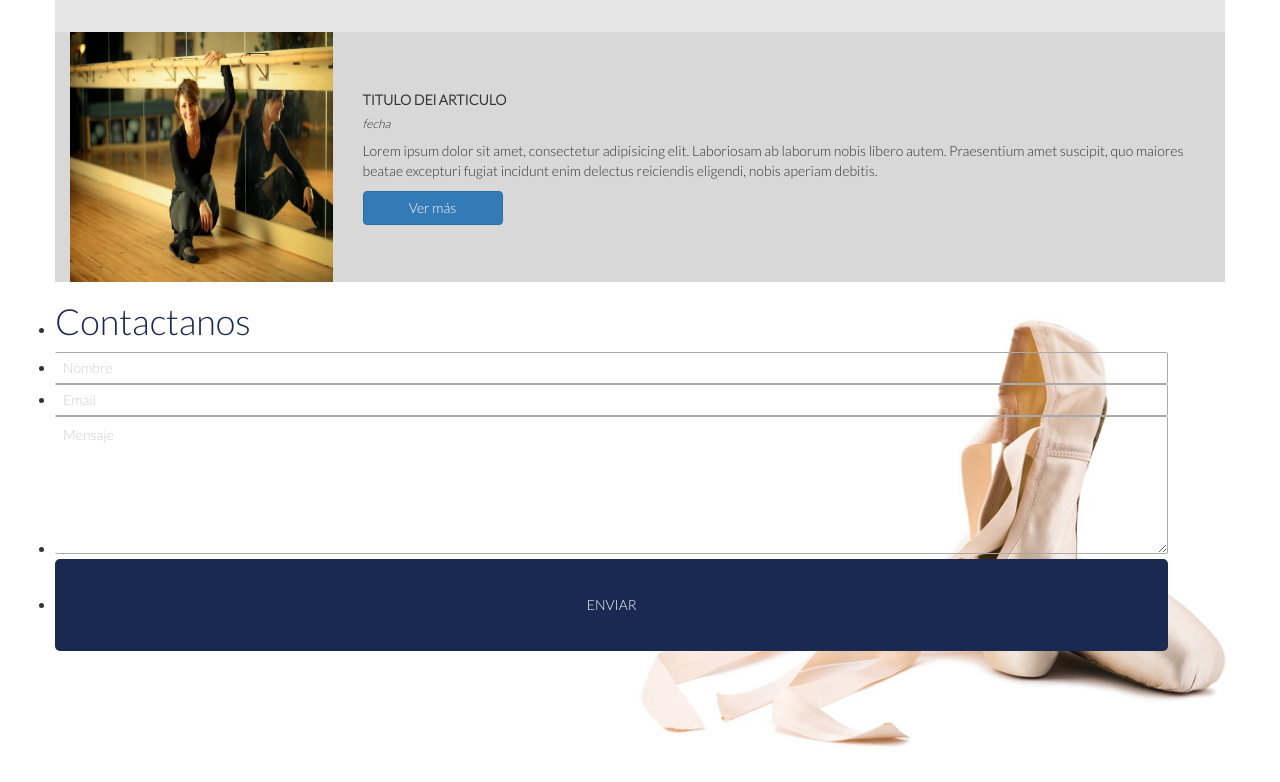
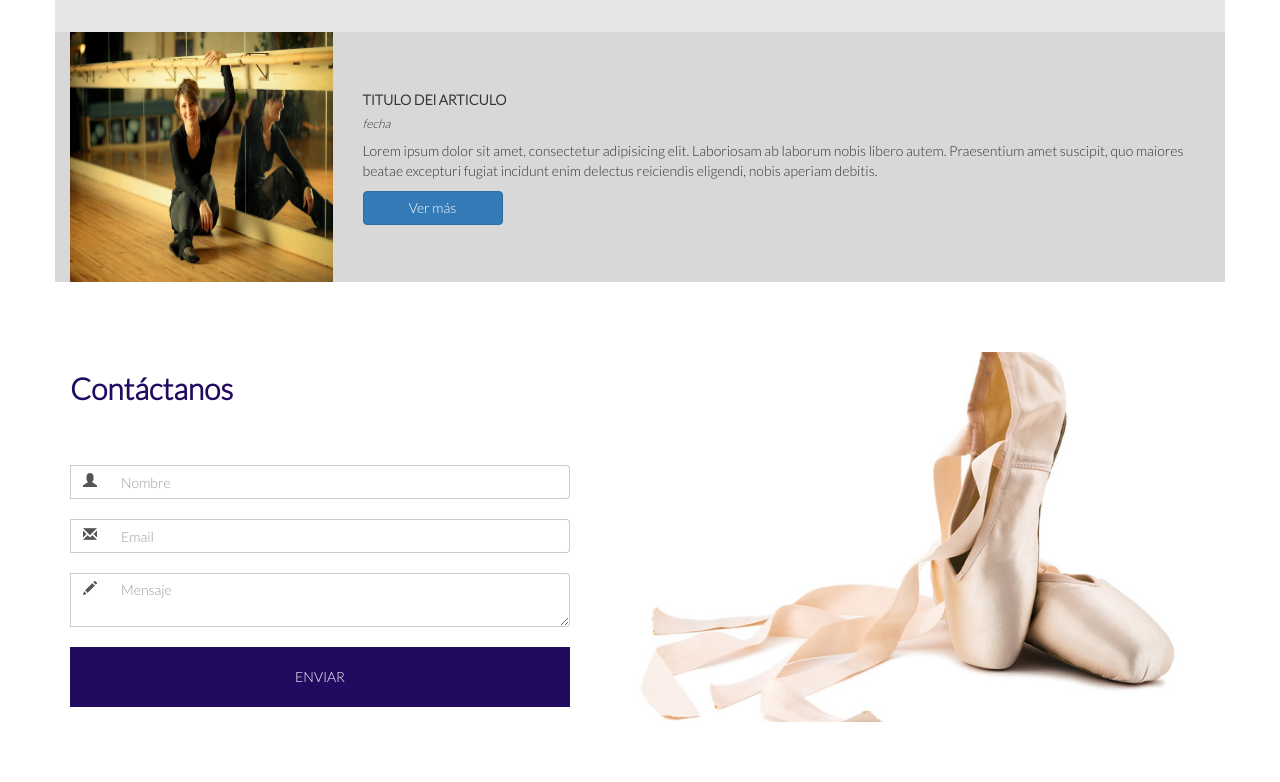
Before and after one commit to ZareMendozaC/danza-arte, a plain HTML site: page blog.html in a window 1280 px wide. Shown: the part 626-1408 px from the top of the page. After the commit the page ends 1348 px from the top, so only its background shows below. Drawn offline with nearby package versions, Linux system fonts and the light colour scheme; files that its build step writes are made by us from their sources.

Commit message:
add form

```diff
--- a/blog.html
+++ b/blog.html
@@ -1,24 +1,22 @@
 <!DOCTYPE html>
 <html>
 <head>
+    <meta name="viewport" content="width=device-width, initial-scale=1, maximum-scale=1, user-scalable=no">
 	<meta charset="UTF-8">
 	<title>Escuela de Danza</title>
 	<link rel='stylesheet' type='text/css' href='http://fonts.googleapis.com/css?family=Montserrat:400,700'>
-	<link rel="stylesheet" type="text/css" href="css/grid-system.css">
+
+	<link rel="stylesheet" type="text/css" href="bootstrap/css/bootstrap.css">
+	<script src="bootstrap/js/jquery.min.js"></script>
+    <script src="bootstrap/js/bootstrap.js"></script>
+
 	<link rel="stylesheet" type="text/css" href="css/utilities.css">
 	<link rel="stylesheet" type="text/css" href="css/common.css">
-	<link rel="stylesheet" type="text/css" href="css/blog.css">
-	<meta name="viewport" content="width=device-width, user-scalable=no, initial-scale=1.0, maximun-scale1.0, minimun-scale-1.0">
-    <link rel="stylesheet" type="text/css" href="styles/css/bootstrap.min.css">
-    <link rel="stylesheet" type="text/css" href="css/main.css">
-    <link rel="stylesheet" href="https://maxcdn.bootstrapcdn.com/bootstrap/3.3.7/css/bootstrap.min.css">
-	<!-- jQuery library -->
-	<script src="https://ajax.googleapis.com/ajax/libs/jquery/3.1.1/jquery.min.js"></script>
-	<!-- Latest compiled JavaScript -->
-	<script src="https://maxcdn.bootstrapcdn.com/bootstrap/3.3.7/js/bootstrap.min.js"></script>
+	<link rel="stylesheet" type="text/css" href="css/main.css">
 
 </head>
 <body>
+
 	<div class="container contenido">
 		<b><center><h2>BLOG</h2></center></b>
 		<div class="row fila-blog">
@@ -55,40 +53,38 @@
 			</div>
 		</div>
 	</div>
-	<section id="contactanos">
-           <div class="container-fluid">
-           		<div class="row">
-           		 <div class="col-md-12 col-xs-12">
-                <form class="contact_form" action="" method="post" name="contact_form">
 
-                    <ul>
-                        <li>
-                            <h1 class="text-blue">Contactanos</h1>
+<section id="contacto">
+<div class="container dadmyform">
+<h2 class="title-myform">Contáctanos</h2>
+<div class="form-group myform">
+  <div class="row">
+    <div class="col-md-12 col-xs-12">
+  	<div class="input-group">
+  	<span class="input-group-addon"><i class="glyphicon glyphicon-user"></i></span>
+  	<input  name="first_name" placeholder="Nombre" class="form-control"  type="text">
 
-                        </li>
-                        <li>
-                            <input  type="text" name="name" required placeholder="Nombre"
-                             />
-                        </li>
-                        <li>
+  </div>
+  	<div class="input-group">
+  	<span class="input-group-addon"><i class="glyphicon glyphicon-envelope"></i></span>
+  	<input  name="first_name" placeholder="Email" class="form-control"  type="text">
 
-                            <input type="email" name="email"  placeholder="Email" required/>
-                            <span class="form_hint">Proper format "name@something.com"</span>
-                        </li>
+  </div>
 
-                        <li>
+    <div class="input-group">
+        <span class="input-group-addon"><i class="glyphicon glyphicon-pencil"></i></span>
+        	<textarea class="form-control mensaje" name="comment" placeholder="Mensaje"></textarea>
+  </div>
+  <div>
+  	<button class="input-group boton col-md-12 col-xs-12">ENVIAR</button>
+  </div>
+</div>
+</div>
+</div>
+ </div>
+</div>
+  </section>
 
-                            <textarea name="message" cols="40" rows="6" placeholder="Mensaje" required></textarea>
-                        </li>
-                        <li>
-                            <button class="submit text-white" type="submit">ENVIAR</button>
-                        </li>
-                    </ul>
-                </form>
-            </div>
-            </div>
-            </div>
-        </section>
 
 
 
--- a/css/common.css
+++ b/css/common.css
@@ -1,5 +1,7 @@
 /* Inserta tu codigo que es común para todas las páginas aqui */
+*{
 
+}
 header nav{
     text-align: center;
 
@@ -176,10 +178,6 @@ button.submit{
 }
 
 
-
-
-
-
 footer{
     background: #192951;
 }
@@ -187,3 +185,42 @@ footer{
 footer .margen-pie{
     margin: 30px 0 15px 20px;
 }
+.navbar .navbar-nav {
+    display: inline-block;
+    float: none;
+}
+.navbar .navbar-collapse {
+    text-align: center;
+}
+
+.myform{
+
+    width: 500px;
+    margin-top: 40px;
+}
+.myform .input-group{
+
+    margin-top: 20px;
+}
+.dadmyform
+{
+    background: url(../img/shoes_1.jpg) right no-repeat;
+    background-size: 52%;
+    background-position:95%;
+}
+.dadmyform{
+    margin-top: 70px;
+}
+.boton{
+    background-color: #210B61;
+    border: 1px solid #210B61;
+    color:white;
+    height: 60px
+}
+.title-myform{
+   color:#210B61;
+   font-weight: bold;
+}
+span .input-group-addon{
+    border: none;
+}
--- a/css/nosotros.css
+++ b/css/nosotros.css
@@ -75,7 +75,7 @@
     list-style: none;
     float: left;
     width:23%;
-    height:auto;
+    height:50%;
     margin-right:20px;
     margin-bottom:3%;
     margin-top: 5%;
```
Also changed, not shown: index.html (+0 -1 lines), bootstrap/css/bootstrap.css.
